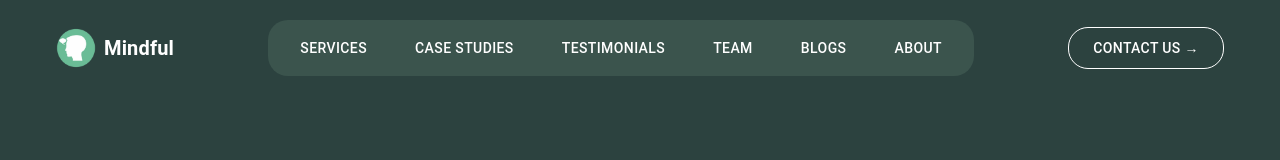
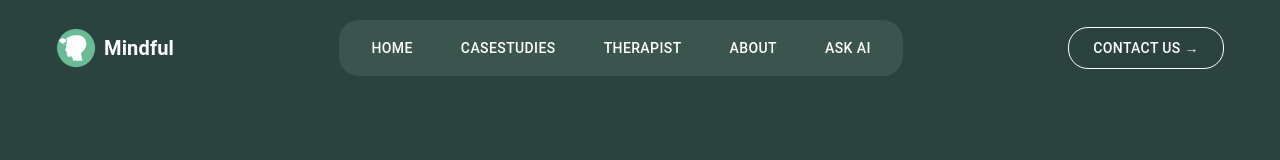
Before and after one commit to Mutai001/Mental-health-app, a React (Vite) app: page / in a window 1280 px wide. Shown: the top 160 px of the page. Built offline with nearby package versions, Linux system fonts and the light colour scheme.

Commit message:
navsection

```diff
--- a/src/App.tsx
+++ b/src/App.tsx
@@ -11,13 +11,12 @@ import NotFoundPage from './components/notfound/NotFoundPage';
 import RegistrationPage from './components/Auth/RegistrationPage';
 import LoginPage from './components/Auth/LoginPage';
 
-
 const App: React.FC = () => {
   return (
     <BrowserRouter>
       <Navbar />
       <Routes>
-        {/* Landing Page */}
+        {/* Landing Page with all sections */}
         <Route
           path="/"
           element={
@@ -44,18 +43,19 @@ const App: React.FC = () => {
             </>
           }
         />
-        {/* navigation in landingpage */}
-        <Route path='/home' element={<HeroSection />} />
-        <Route path='/services' element={<AreaOfExpertise />} />
-        <Route path='/casestudies' element={<CaseStudies />} />
-        <Route path='/testimonials' element={<Testimonials />} />
-        <Route path='/team' element={<Specialists />} />
-        <Route path='/mindtraining' element={<Mindtraining />} />
-        {/* Catch-All Route */}
-        <Route path="*" element={<NotFoundPage />} />
         {/* Authentication Routes */}
         <Route path="/register" element={<RegistrationPage />} />
         <Route path="/login" element={<LoginPage />} />
+        {/* Catch-All Route */}
+        <Route path="*" element={<NotFoundPage />} />
+        {/* route component */}
+        <Route path='/areaofexpertise' element={<AreaOfExpertise />} />
+        <Route path='/casestudies' element={<CaseStudies />} />
+        <Route path='/testimonials' element={<Testimonials />} />
+        <Route path='/specialists' element={<Specialists />} />
+        <Route path='/mindtraining' element={<Mindtraining />} />
+        <Route path='/footer' element={<Footer />} />
+
       </Routes>
     </BrowserRouter>
   );
--- a/src/components/pages/landingpage/Navbar.tsx
+++ b/src/components/pages/landingpage/Navbar.tsx
@@ -13,7 +13,7 @@ import {
 } from '@mui/material';
 import mindfulLogo from '../../../assets/images/mindful logo.png'; // Import your logo here
 import MenuIcon from '@mui/icons-material/Menu';
-import { Link as ScrollLink } from 'react-scroll'; // For smooth scrolling
+import { Link } from 'react-router-dom'; // For navigation
 
 const Navbar = () => {
   const [drawerOpen, setDrawerOpen] = useState(false);
@@ -22,130 +22,115 @@ const Navbar = () => {
     setDrawerOpen(!drawerOpen);
   };
 
-  const navLinks = ['Services', 'Case Studies', 'Testimonials', 'Team', 'Blogs', 'About'];
+  const navLinks = [
+    { label: 'home', path: '/' },
+    { label: 'casestudies', path: '/casestudies' },
+    { label: 'therapist', path: '/specialists' },
+    { label: 'About', path: '/about' },
+    { label: 'ask ai', path: '/ask ai' },
+
+
+  ];
 
   return (
     <AppBar
       position="static"
       sx={{
-        backgroundColor: '#2C423F', // Background color for the entire navbar
-        padding: { xs: '0.5rem 1rem', sm: '1rem 2rem' }, // Adjust padding for different screen sizes
+        backgroundColor: '#2C423F',
+        padding: { xs: '0.5rem 1rem', sm: '1rem 2rem' },
         boxShadow: 'none',
       }}
     >
-      <Toolbar
-        sx={{
-          display: 'flex',
-          justifyContent: 'space-between',
-          alignItems: 'center',
-        }}
-      >
-        {/* Left side: Logo (Icon + Name) */}
+      <Toolbar sx={{ display: 'flex', justifyContent: 'space-between', alignItems: 'center' }}>
+        {/* Logo */}
         <Box sx={{ display: 'flex', alignItems: 'center' }}>
+          <Link to="/" style={{ textDecoration: 'none', display: 'flex', alignItems: 'center' }}>
             <img src={mindfulLogo} alt="Mindful Logo" style={{ width: '40px', marginRight: '0.5rem' }} />
             <Typography variant="h6" sx={{ fontWeight: 'bold', color: '#FFFFFF' }}>
               Mindful
             </Typography>
+          </Link>
         </Box>
 
-        {/* Center: Navigation Links with lighter background (hide on small screens) */}
+        {/* Navigation Links */}
         <Box
           sx={{
             backgroundColor: '#3B544D',
             borderRadius: '20px',
             padding: '0.5rem 1rem',
-            display: { xs: 'none', md: 'flex' }, // Hide links on small screens
+            display: { xs: 'none', md: 'flex' },
             gap: '1rem',
           }}
         >
-          {navLinks.map((text) => (
-            <ScrollLink
-              key={text}
-              to={text.toLowerCase().replace(' ', '')} // Scroll to section ID
-              spy={true}
-              smooth={true}
-              offset={-70} // Offset to account for navbar height
-              duration={500}
-            >
+          {navLinks.map(({ label, path }) => (
             <Button
+              key={label}
+              component={Link}
+              to={path}
               sx={{
                 color: '#FFFFFF',
                 fontWeight: '500',
                 borderRadius: '20px',
                 padding: '0.5rem 1rem',
-                  '&:hover': {
-                    backgroundColor: '#6DA14E',
-                  },
+                '&:hover': { backgroundColor: '#6DA14E' },
               }}
             >
-                {text}
+              {label}
             </Button>
-            </ScrollLink>
           ))}
         </Box>
 
-        {/* Right side: Contact Us Button (hide on small screens) */}
+        {/* Contact Us Button */}
         <Button
           variant="outlined"
+          component={Link}
+          to="/contact"
           sx={{
-            display: { xs: 'none', md: 'block' }, // Hide button on small screens
+            display: { xs: 'none', md: 'block' },
             color: '#FFFFFF',
             borderColor: '#FFFFFF',
             borderRadius: '20px',
             padding: '0.5rem 1.5rem',
-            '&:hover': {
-              backgroundColor: '#6DA14E',
-              borderColor: '#6DA14E',
-            },
+            '&:hover': { backgroundColor: '#6DA14E', borderColor: '#6DA14E' },
           }}
         >
           Contact Us →
         </Button>
 
-        {/* Hamburger Menu Icon for small screens */}
-        <IconButton
-          edge="start"
-          color="inherit"
-          aria-label="menu"
-          onClick={handleDrawerToggle}
-          sx={{ display: { xs: 'block', md: 'none' } }}
-        >
+        {/* Mobile Menu */}
+        <IconButton edge="start" color="inherit" aria-label="menu" onClick={handleDrawerToggle} sx={{ display: { xs: 'block', md: 'none' } }}>
           <MenuIcon />
         </IconButton>
       </Toolbar>
 
-      {/* Drawer for small screens */}
+      {/* Mobile Drawer */}
       <Drawer anchor="right" open={drawerOpen} onClose={handleDrawerToggle}>
         <Box sx={{ width: 250 }} role="presentation" onClick={handleDrawerToggle} onKeyDown={handleDrawerToggle}>
           <List>
-            {navLinks.map((text) => (
-              <ListItem component="div" key={text}>
-                <ScrollLink
-                  to={text.toLowerCase().replace(' ', '')}
-                  spy={true}
-                  smooth={true}
-                  offset={-70}
-                  duration={500}
-                >
-                  <ListItemText primary={text} />
-                </ScrollLink>
+            {navLinks.map(({ label, path }) => (
+              <ListItem key={label} disablePadding>
+                <ListItemText>
+                  <Button component={Link} to={path} sx={{ color: '#2C423F', width: '100%' }}>{label}</Button>
+                </ListItemText>
               </ListItem>
             ))}
-            <ListItem component="div">
+            <ListItem disablePadding>
+              <ListItemText>
                 <Button
+                  component={Link}
+                  to="/contact"
                   sx={{
                     color: '#FFFFFF',
                     backgroundColor: '#6DA14E',
                     borderRadius: '20px',
                     padding: '0.5rem 1.5rem',
-                  textAlign: 'center',
-                  '&:hover': {
-                    backgroundColor: '#558D39',
-                  },
+                    width: '100%',
+                    '&:hover': { backgroundColor: '#558D39' },
                   }}
                 >
                   Contact Us →
                 </Button>
+              </ListItemText>
             </ListItem>
           </List>
         </Box>
```
Lines whose indentation alone changed are shown as unchanged.
